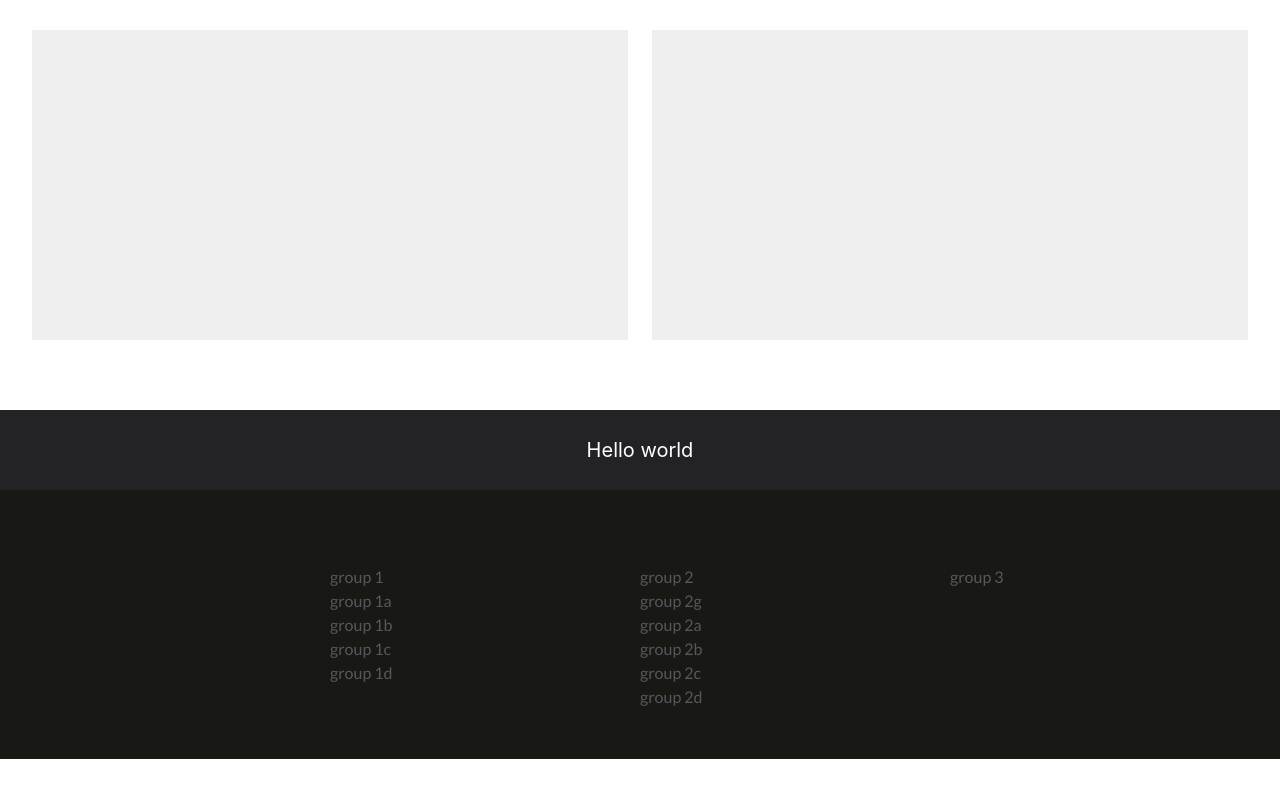
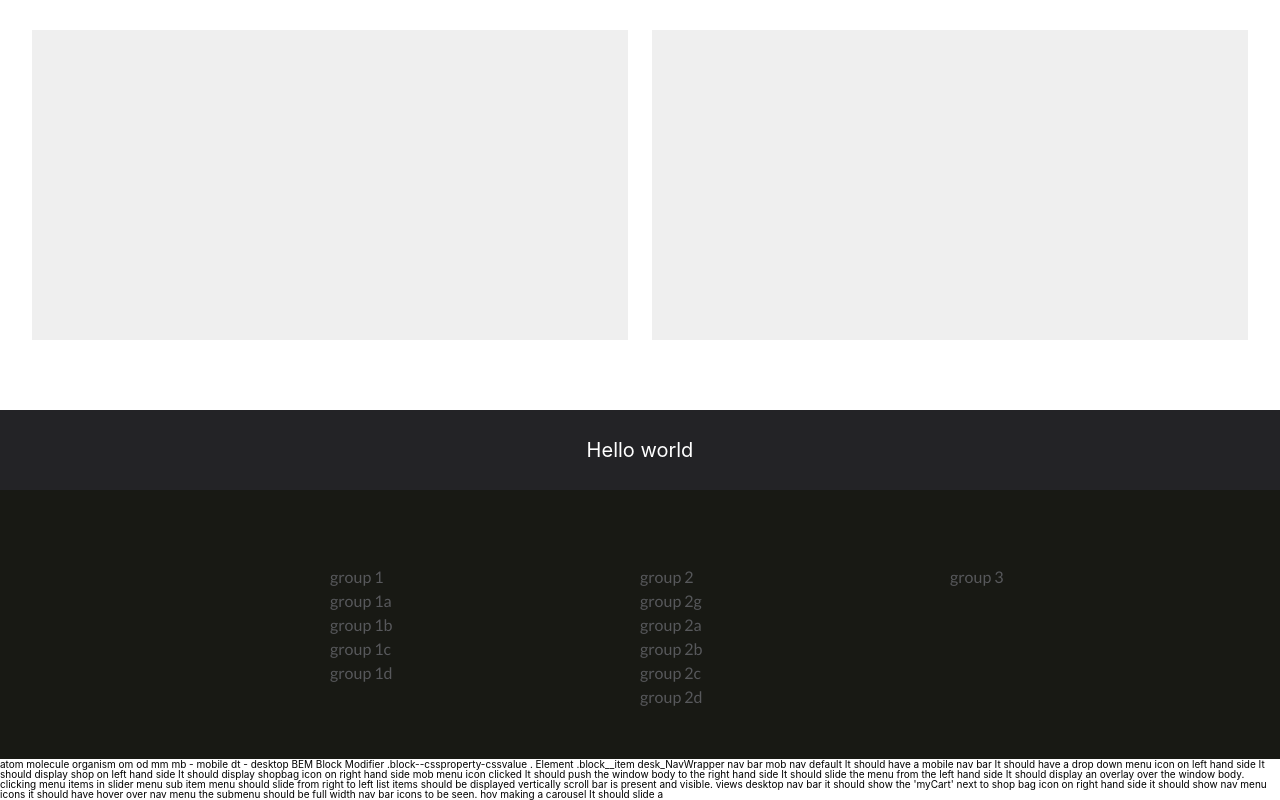
Before and after one commit to hydracus/shop-Front, a plain HTML site: page shopFront.html in a window 1280 px wide. Shown: the part 2696-3496 px from the top of the page. Before the commit the page ends 3455 px from the top, so only its background shows below. Drawn offline with Linux system fonts and the light colour scheme.

Commit message:
Added Branch fix20

```diff
--- a/shopFront.html
+++ b/shopFront.html
@@ -10,9 +10,10 @@
    License: none (public domain)
 */
 /*
+Color Scheme
 color banner #181914
 placement: #efefef;
-Some Comment
+
 */
 
 html, body, div, span, applet, object, iframe,
@@ -868,8 +869,56 @@ Element
           </ul>
     </div>
   </div>
-   </div>
-</div>
+  <p>
+  atom molecule organism
+  om
+  od
+  mm
+
+  mb - mobile
+  dt - desktop
+  BEM
+  Block
+
+  Modifier
+  .block--cssproperty-cssvalue
+  .
+
+  Element
+  .block__item
+
+  desk_NavWrapper
+  nav bar
+    mob nav default
+    It should have a mobile nav bar
+      It should have a drop down menu icon on left hand side
+      It should display shop on left hand side
+      It should display shopbag icon on right hand side
+
+    mob menu icon clicked
+    It should push the window body to the right hand side
+      It should slide the menu from the left hand side
+      It should display an overlay over the window body.
+
+    clicking menu items in slider menu
+      sub item menu should slide from right to left
+      list items should be displayed vertically
+      scroll bar is present and visible.
+
+    views desktop nav bar
+      it should show the 'myCart' next to shop bag icon on right hand side
+      it should show nav menu icons
+      it should have hover over nav menu
+      the submenu should be full width
+
+    nav bar icons to be seen.
+    hov
+
+    making a carousel
+    It should slide a
+   </p>
+  <!--  </div> -->
+<!-- </div> -->
 
 <script src="shopFront.js"></script>
 <script src="horizontalCarousel.js"></script>
```
